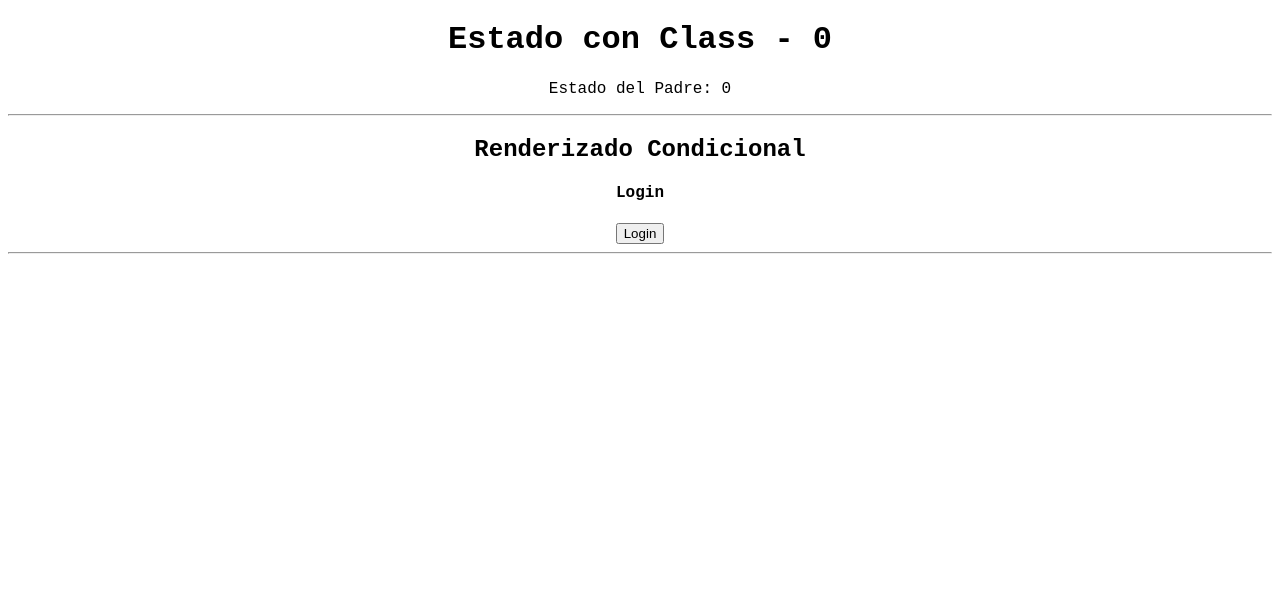
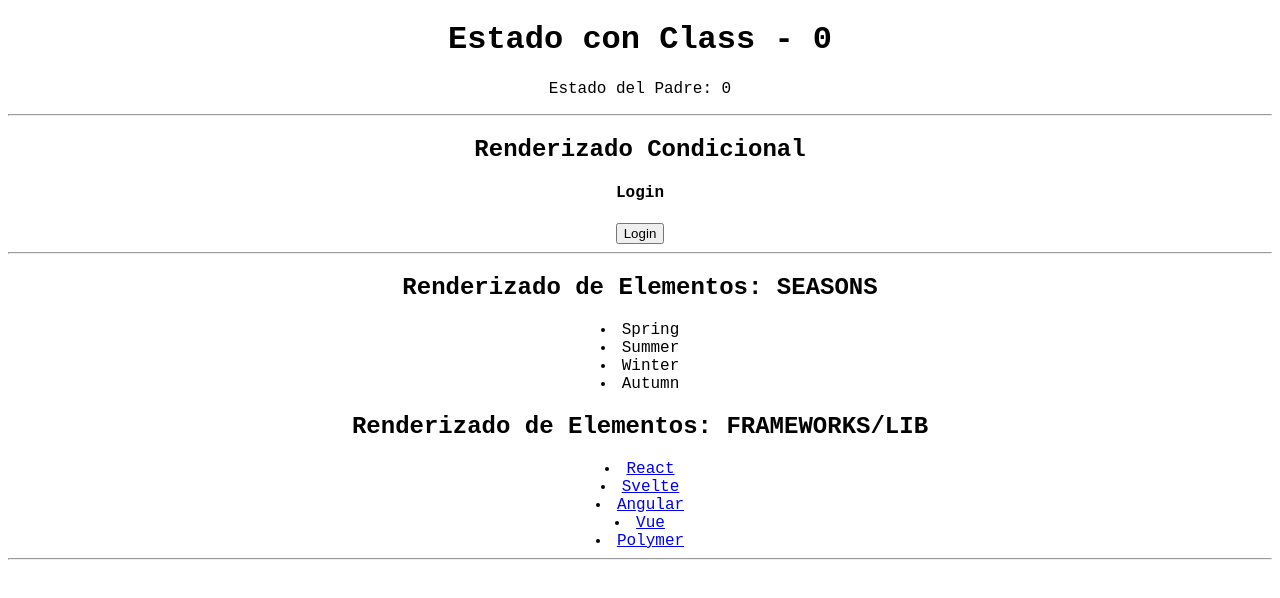
Before and after one commit to jesushdz97/curso_jhonmircha, a React (Create React App) app: page / in a window 1280 px wide. Shown: the top 598 px of the page. Built offline with nearby package versions, Linux system fonts and the light colour scheme.

Commit message:
renderizado de elementos

```diff
--- a/src/App.js
+++ b/src/App.js
@@ -1,5 +1,6 @@
 import './App.css';
 import RenderizadoCondicional from './components/RenderizadoCondicional';
+import RenderizandoElementos from './components/RenderizandoElementos';
 import StateClass from './components/StateClass';
 
 function App() {
@@ -7,6 +8,7 @@ function App() {
     <div className="App">
       <StateClass />
       <RenderizadoCondicional />
+      <RenderizandoElementos />
     </div>
   );
 }
--- /dev/null
+++ b/src/components/RenderizandoElementos.jsx
@@ -0,0 +1,38 @@
+import React, { Component } from 'react'
+import data from '../helpers/data/data.json'
+
+const SeasonElement = ({ season }) => <li>{season}</li>
+
+const FrameworkElement = ({ name, web }) => (
+  <li>
+    <a href={web} target='_blank' rel='noreferrer'>
+      {name}
+    </a>
+  </li>
+)
+
+class RenderizandoElementos extends Component {
+  constructor(props) {
+    super(props)
+    this.state = {
+      seasons: ['Spring', 'Summer', 'Winter', 'Autumn'],
+    }
+  }
+  render() {
+    return (
+      <>
+        <h2> Renderizado de Elementos: SEASONS </h2>
+        {this.state.seasons.map((season, index) => (
+          <SeasonElement key={index} season={season} />
+        ))}
+        <h2> Renderizado de Elementos: FRAMEWORKS/LIB </h2>
+        {data.framework.map((el) => (
+          <FrameworkElement key={el.id} name={el.name} web={el.web} />
+        ))}
+        <hr />
+      </>
+    )
+  }
+}
+
+export default RenderizandoElementos
--- /dev/null
+++ b/src/helpers/data/data.json
@@ -0,0 +1,29 @@
+{
+  "framework": [
+    {
+      "id": 1,
+      "name": "React",
+      "web": "https://reactjs.org"
+    },
+    {
+      "id": 2,
+      "name": "Svelte",
+      "web": "https://www.google.com.co"
+    },
+    {
+      "id": 3,
+      "name": "Angular",
+      "web": "https://angular.io"
+    },
+    {
+      "id": 4,
+      "name": "Vue",
+      "web": "https://vuejs.org"
+    },
+    {
+      "id": 5,
+      "name": "Polymer",
+      "web": "https://polymer-project.org"
+    }
+  ]
+}
```
